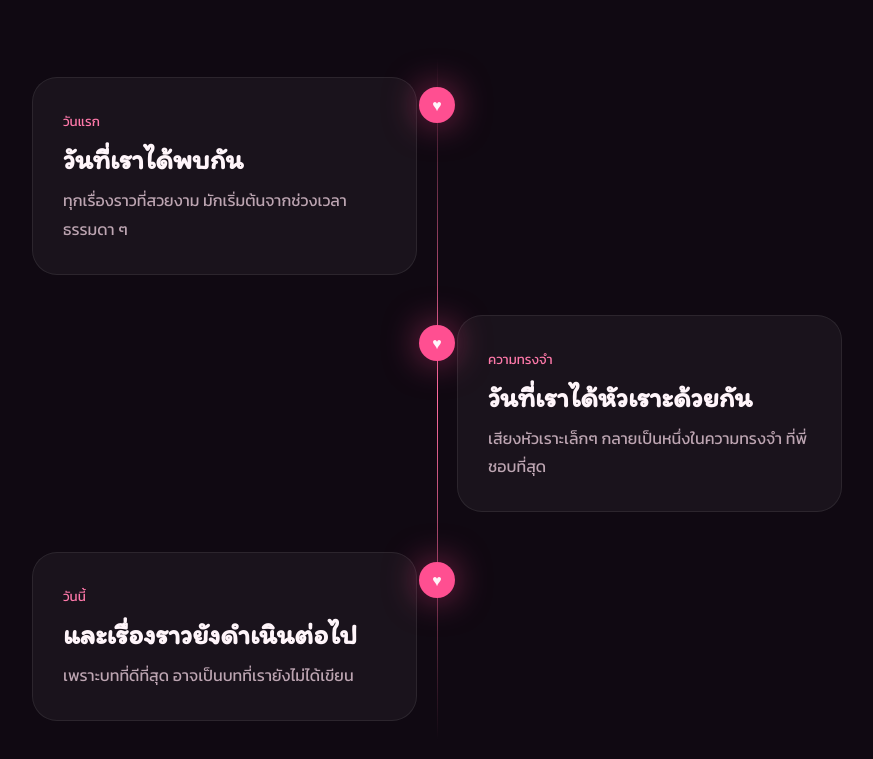
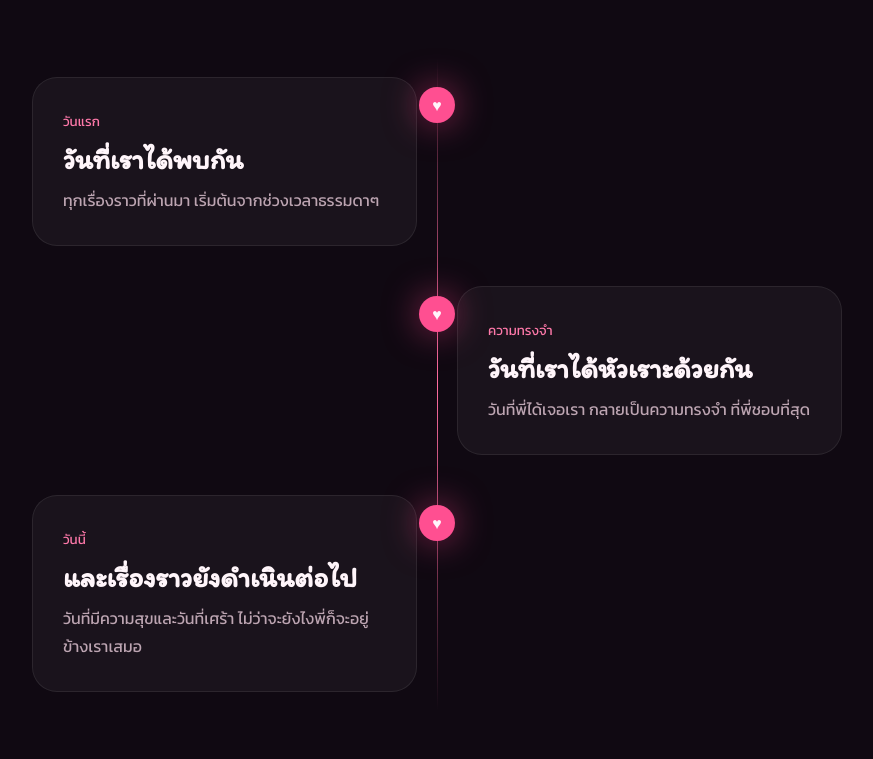
Before and after one commit to pawaritwongwanich998-wq/Love-255, a plain HTML site: page index.html in a window 1280 px wide. Shown: the part 2678-3437 px from the top of the page, without its empty margins (203-1076 px from the left). Drawn offline with Linux system fonts and the light colour scheme.

Commit message:
Update index.html

```diff
--- a/index.html
+++ b/index.html
@@ -1598,8 +1598,8 @@ footer p {
 
                 <p>
 
-                    ทุกเรื่องราวที่สวยงาม
-                    มักเริ่มต้นจากช่วงเวลาธรรมดา ๆ
+                    ทุกเรื่องราวที่ผ่านมา
+                    เริ่มต้นจากช่วงเวลาธรรมดาๆ
 
                 </p>
 
@@ -1633,8 +1633,8 @@ footer p {
 
                 <p>
 
-                    เสียงหัวเราะเล็กๆ
-                    กลายเป็นหนึ่งในความทรงจำ
+                    วันที่พี่ได้เจอเรา
+                    กลายเป็นความทรงจำ
                     ที่พี่ชอบที่สุด
 
                 </p>
@@ -1669,8 +1669,8 @@ footer p {
 
                 <p>
 
-                    เพราะบทที่ดีที่สุด
-                    อาจเป็นบทที่เรายังไม่ได้เขียน
+                    วันที่มีความสุขและวันที่เศร้า
+                    ไม่ว่าจะยังไงพี่ก็จะอยู่ข้างเราเสมอ
 
                 </p>
 
```
